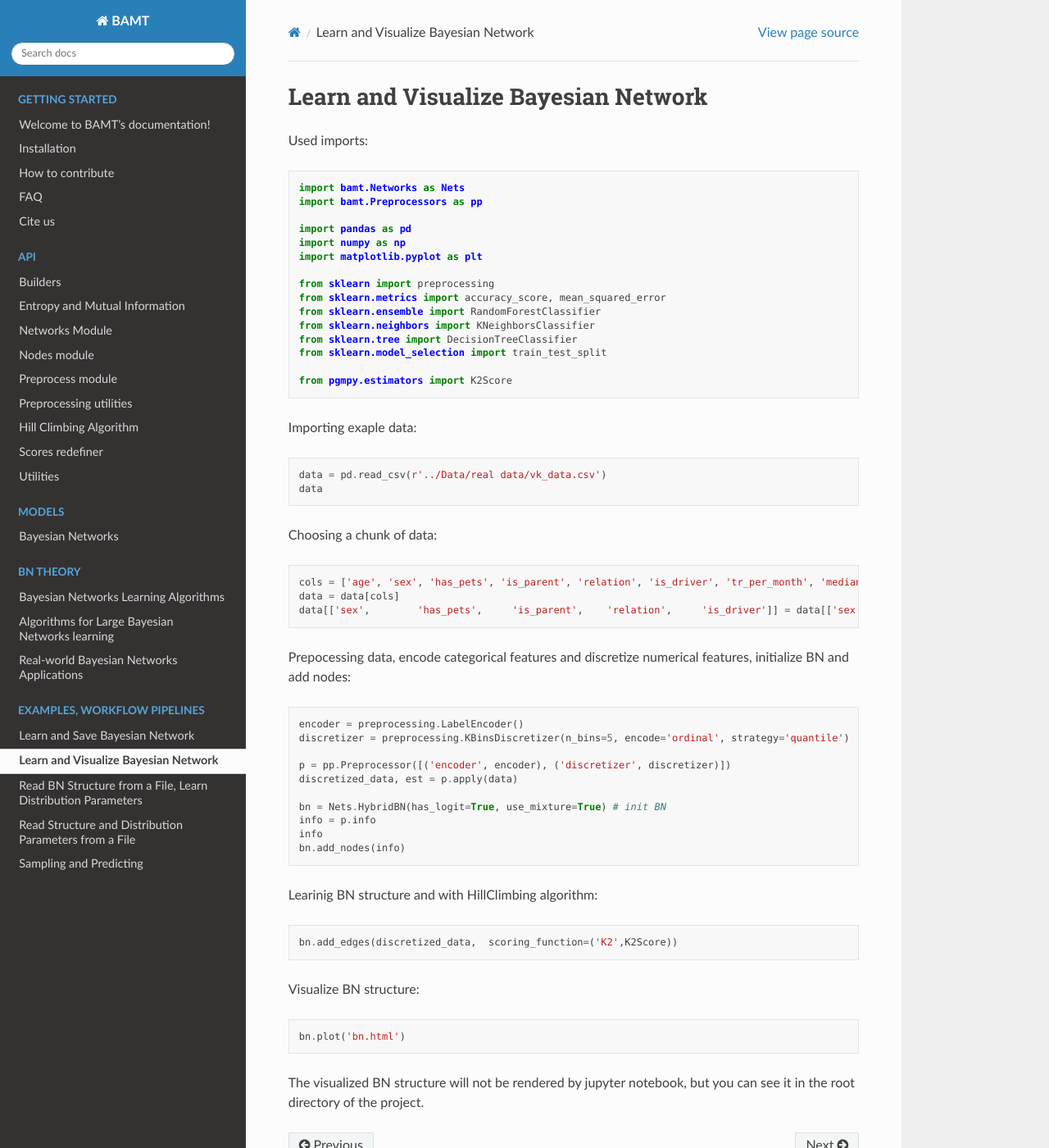
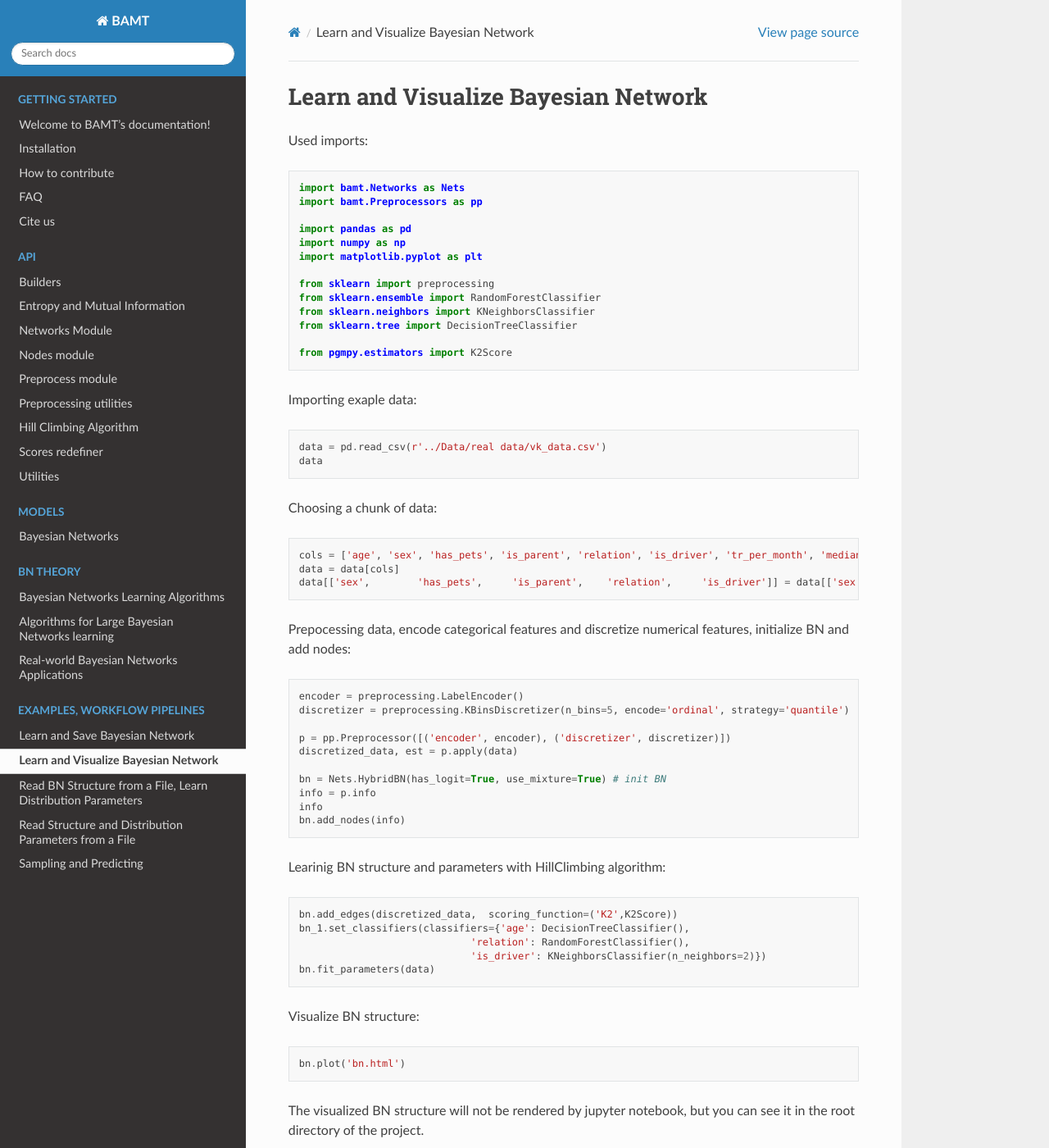
Before and after one commit to aimclub/BAMT, a Sphinx documentation site: the page built from docs/source/examples/learn_params_vis.rst, in a window 1280 px wide and 1400 px high. Shown: the whole window at 82% size. Built offline with Sphinx 7.4.7 and the Read the Docs theme 2.0.0, drawn with Linux system fonts in a browser that asks for light colours.

Commit message:
removed extra imports from examples

```diff
--- a/docs/source/examples/learn_params_vis.rst
+++ b/docs/source/examples/learn_params_vis.rst
@@ -13,11 +13,9 @@ Used imports:
     import matplotlib.pyplot as plt
 
     from sklearn import preprocessing
-    from sklearn.metrics import accuracy_score, mean_squared_error
     from sklearn.ensemble import RandomForestClassifier
     from sklearn.neighbors import KNeighborsClassifier
     from sklearn.tree import DecisionTreeClassifier
-    from sklearn.model_selection import train_test_split
 
     from pgmpy.estimators import K2Score
 
@@ -51,12 +49,16 @@ Prepocessing data, encode categorical features and discretize numerical features
     info
     bn.add_nodes(info)
 
-Learinig BN structure and with HillClimbing algorithm:
+Learinig BN structure and parameters with HillClimbing algorithm:
 
 .. code-block:: python
 
 
     bn.add_edges(discretized_data,  scoring_function=('K2',K2Score))
+    bn_1.set_classifiers(classifiers={'age': DecisionTreeClassifier(),
+                                 'relation': RandomForestClassifier(),
+                                 'is_driver': KNeighborsClassifier(n_neighbors=2)})
+    bn.fit_parameters(data)
 
 Visualize BN structure:
 
```
Also changed, not shown: docs/source/examples/learn_sampling_predict.rst (+8 -2 lines).
